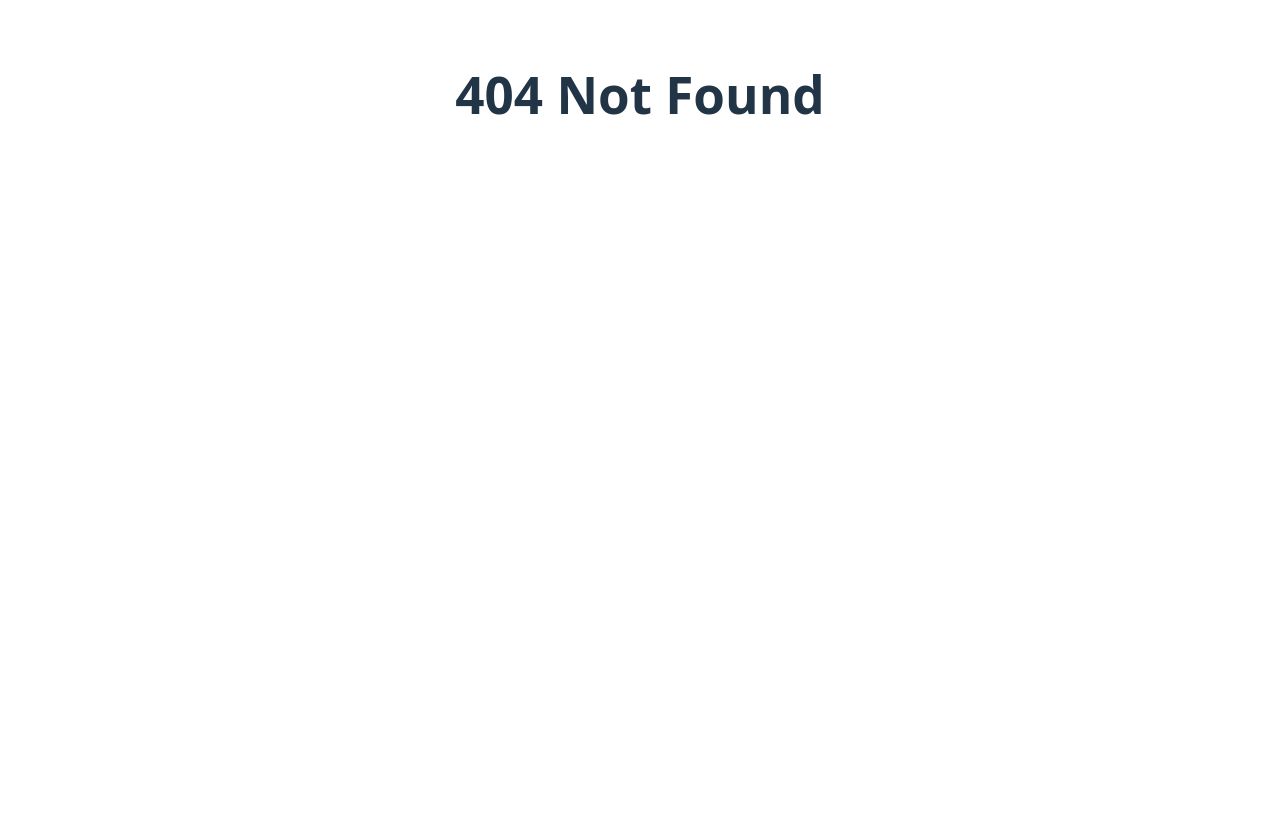
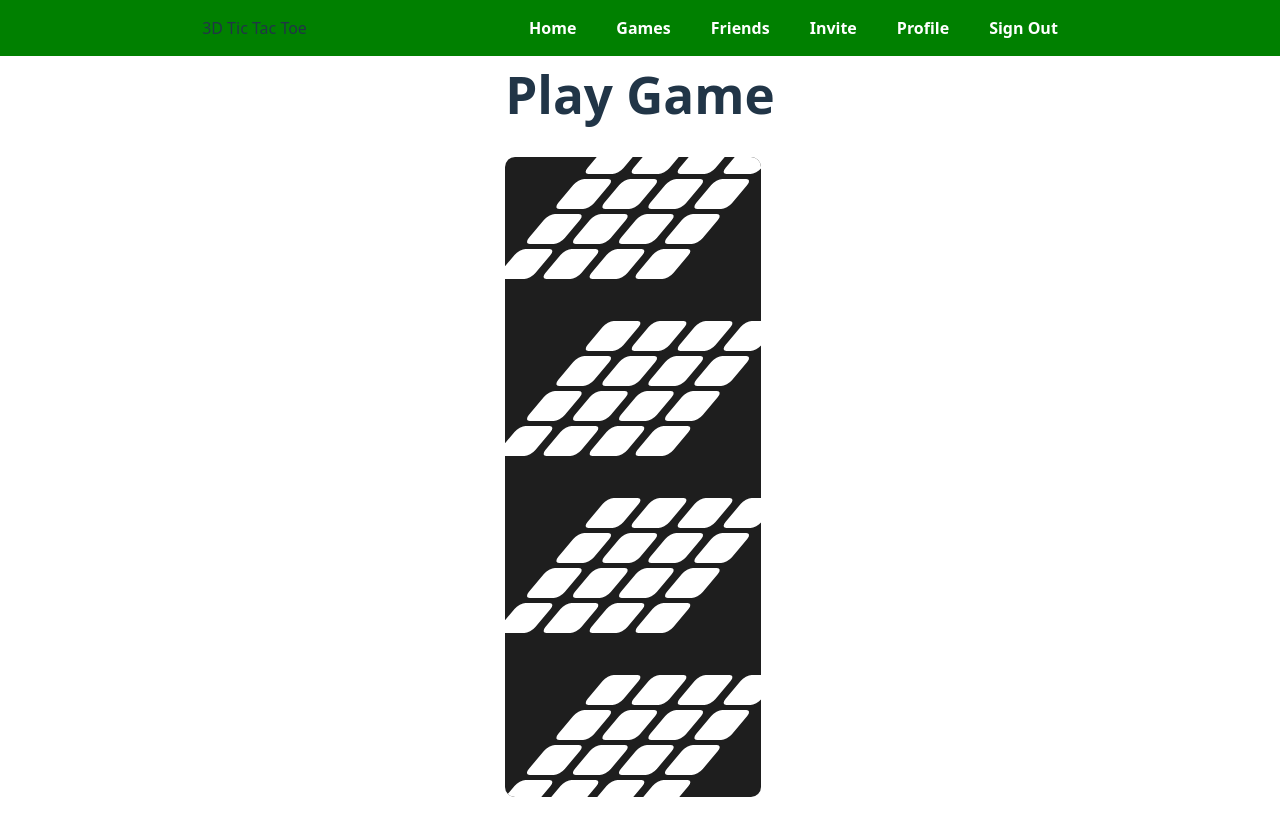
Before and after one commit to KorbinWeiler/3DTicTacToe, a React (Vite) app in the folder Client/: page /Game/1 in a window 1280 px wide. Before the commit this address had no page. Before the commit the page ends 800 px from the top, so only its background shows below. Built offline with nearby package versions, Linux system fonts and the light colour scheme.

Commit message:
feat(Client): implement PlayGamePage, add RestrictedRoute for game access control, and enhance GameBoard and GameButton components with improved styling and functionality

```diff
--- a/Client/src/App.jsx
+++ b/Client/src/App.jsx
@@ -2,18 +2,20 @@
 import LoginPage from './Pages/LoginPage'
 import {BrowserRouter as Router, Routes, Route} from 'react-router-dom'
 import {useState, createContext, useEffect} from 'react'
-import ProtectedRoute from './Components/ProtectedRoute';
+import ProtectedRoute from './Components/ProtectedRoute'; //ProtectedRoutes are used to protect routes that require authentication
+import RestrictedRoute from './Components/RestrictedRoute'; //RestrictedRoutes are used to restrict access based on certain conditions
 import HomePage from './Pages/HomePage';
 import RegistrationPage from './Pages/RegistrationPage';
 import ProfilePage from './Pages/ProfilePage';
 import InvitePage from './Pages/InvitePage';
 import FriendsPage from './Pages/FriendsPage';
 import GamesPage from './Pages/GamesPage';
+import PlayGamePage from './Pages/PlayGamePage';
 
 export const UserContext = createContext();
 
 function App() {
-  sessionStorage.setItem('user', JSON.stringify({name: 'PlayerOne', rank: 5, points: 1200 }));
+  sessionStorage.setItem('user', JSON.stringify({name: 'PlayerOne', rank: 5, points: 1200, gameID: '1' }));
   //const [token, setToken] = useState(sessionStorage.getItem('token'));
   const [token, setToken] = ("jafijajfoiajf")
   let user = JSON.parse(sessionStorage.getItem('user'));
@@ -39,6 +41,7 @@
           <Route path="/Invite" element={<ProtectedRoute><InvitePage /></ProtectedRoute>} />
           <Route path="/Friends" element={<ProtectedRoute><FriendsPage /></ProtectedRoute>} />
           <Route path="/Games" element={<ProtectedRoute><GamesPage /></ProtectedRoute>} />
+          <Route path="/Game/:gameID" element={<RestrictedRoute><PlayGamePage /></RestrictedRoute>} />
           <Route path="*" element={<h1>404 Not Found</h1>} />
         </Routes>
       </Router>
--- a/Client/src/Components/Game-Board-Components/GameBoard.jsx
+++ b/Client/src/Components/Game-Board-Components/GameBoard.jsx
@@ -1,20 +1,16 @@
 import { useEffect, createContext } from "react";
 import GameBoardDimension from "./GameBoardDimension";
+import "../../Styles/ComponentStyles.css";
 
 export const GameIDContext = createContext();
 
 export default function GameBoard({gameID}){
     // Board is generated in the format [z][x][y] so that each dimension can be easily sent to the GameButton component.
-    let board =[4][4][4];
-    for (let z = 0; z < 4; z++) {
-        board[z] = [];
-        for (let x = 0; x < 4; x++) {
-            board[z][x] = [];
-            for (let y = 0; y < 4; y++) {
-                board[z][x][y] = { value: "" }; // Initialize with empty values
-            }
-        }
-    }
+    let board = Array.from({ length: 4 }, () =>
+        Array.from({ length: 4 }, () =>
+            Array.from({ length: 4 }, () => ({ value: "" }))
+        )
+    ); // Initialize a 4x4x4 board
 
     useEffect(() => {
         // This would be replaced with an actual API call to fetch the game board based on game
@@ -23,12 +19,12 @@
 
     return (
         <div className="game-board">
-            <gameID.Provider ID={gameID}>
+            <GameIDContext.Provider value={gameID}>
                 <GameBoardDimension z={0} boardDimension={board[0]}/>
                 <GameBoardDimension z={1} boardDimension={board[1]}/>
                 <GameBoardDimension z={2} boardDimension={board[2]}/>
                 <GameBoardDimension z={3} boardDimension={board[3]}/>
-            </gameID.Provider>
+            </GameIDContext.Provider>
         </div>
     )
 }
--- a/Client/src/Components/Game-Board-Components/GameBoardDimension.jsx
+++ b/Client/src/Components/Game-Board-Components/GameBoardDimension.jsx
@@ -1,28 +1,34 @@
 import GameButton from "./GameButton";
+import "../../Styles/ComponentStyles.css";
 
 export default function GameBoardDimension({z, boardDimension}) {
-
+    console.log(`Rendering GameBoardDimension for z=${z}`, boardDimension);
     return (
-        <div className="game-board">
-            <GameButton x={0} y={0} z={z} value={boardDimension[0][0][z].value}/>
-            <GameButton x={1} y={0} z={z} value={boardDimension[1][0][z].value}/>
-            <GameButton x={2} y={0} z={z} value={boardDimension[2][0][z].value}/>
-            <GameButton x={3} y={0} z={z} value={boardDimension[3][0][z].value}/>
-
-            <GameButton x={0} y={1} z={z} value={boardDimension[0][1][z].value}/>
-            <GameButton x={1} y={1} z={z} value={boardDimension[1][1][z].value}/>
-            <GameButton x={2} y={1} z={z} value={boardDimension[2][1][z].value}/>
-            <GameButton x={3} y={1} z={z} value={boardDimension[3][1][z].value}/>
-
-            <GameButton x={0} y={2} z={z} value={boardDimension[0][2][z].value}/>
-            <GameButton x={1} y={2} z={z} value={boardDimension[1][2][z].value}/>
-            <GameButton x={2} y={2} z={z} value={boardDimension[2][2][z].value}/>
-            <GameButton x={3} y={2} z={z} value={boardDimension[3][2][z].value}/>
-
-            <GameButton x={0} y={3} z={z} value={boardDimension[0][3][z].value}/>
-            <GameButton x={1} y={3} z={z} value={boardDimension[1][3][z].value}/>
-            <GameButton x={2} y={3} z={z} value={boardDimension[2][3][z].value}/>
-            <GameButton x={3} y={3} z={z} value={boardDimension[3][3][z].value}/>
+        <div className="game-board-dimension">
+            <div className="dimension-label">
+            <GameButton x={0} y={0} z={z} value={boardDimension[0][0].value}/>
+            <GameButton x={1} y={0} z={z} value={boardDimension[1][0].value}/>
+            <GameButton x={2} y={0} z={z} value={boardDimension[2][0].value}/>
+            <GameButton x={3} y={0} z={z} value={boardDimension[3][0].value}/>
+            </div>
+            <div className="dimension-label">
+            <GameButton x={0} y={1} z={z} value={boardDimension[0][1].value}/>
+            <GameButton x={1} y={1} z={z} value={boardDimension[1][1].value}/>
+            <GameButton x={2} y={1} z={z} value={boardDimension[2][1].value}/>
+            <GameButton x={3} y={1} z={z} value={boardDimension[3][1].value}/>
+            </div>
+            <div className="dimension-label">
+            <GameButton x={0} y={2} z={z} value={boardDimension[0][2].value}/>
+            <GameButton x={1} y={2} z={z} value={boardDimension[1][2].value}/>
+            <GameButton x={2} y={2} z={z} value={boardDimension[2][2].value}/>
+            <GameButton x={3} y={2} z={z} value={boardDimension[3][2].value}/>
+            </div>
+            <div className="dimension-label">
+            <GameButton x={0} y={3} z={z} value={boardDimension[0][3].value}/>
+            <GameButton x={1} y={3} z={z} value={boardDimension[1][3].value}/>
+            <GameButton x={2} y={3} z={z} value={boardDimension[2][3].value}/>
+            <GameButton x={3} y={3} z={z} value={boardDimension[3][3].value}/>
+            </div>
         </div>
     );
 }
--- a/Client/src/Components/Game-Board-Components/GameButton.jsx
+++ b/Client/src/Components/Game-Board-Components/GameButton.jsx
@@ -1,5 +1,6 @@
-import { useState } from "react";
+import { useState, useContext } from "react";
 import { GameIDContext } from "./GameBoard";
+import "../../Styles/ComponentStyles.css";
 
 export default function GameButton({ x, y, z, value}){
     const { gameID } = useContext(GameIDContext);
@@ -12,7 +13,15 @@
         buttonClass += " o";
     }
 
+    function handleClick() {
+        if(value === "") {
+            // Simulate a move
+            const newValue = playValue === "X" ? "O" : "X";
+            console.log(`Game ID: ${gameID}, Move: (${x}, ${y}, ${z}) set to ${newValue}`);
+        }
+    }
+
     return (
-        <button className={buttonClass}></button>
+        <button className={buttonClass} onClick={handleClick}></button>
     );
 }
--- /dev/null
+++ b/Client/src/Components/RestrictedRoute.jsx
@@ -0,0 +1,15 @@
+import { Navigate } from "react-router-dom";
+import { useContext } from "react";
+import { UserContext } from "../App";
+import ProtectedRoute from "./ProtectedRoute";
+
+export default function RestrictedRoute({ children}) {
+    const { User } = useContext(UserContext);
+
+    // Check if the user has the required authentication method
+    if (User.gameID === undefined || User.gameID === null) {
+        return <Navigate to="/Home" replace />;
+    }
+
+    return (<ProtectedRoute>{children}</ProtectedRoute> );
+}
--- a/Client/src/Pages/PlayGamePage.jsx
+++ b/Client/src/Pages/PlayGamePage.jsx
@@ -1,8 +1,12 @@
+import GameBoard from "../Components/Game-Board-Components/GameBoard";
+import Navbar from "../Components/Navbar";
+
 export default function PlayGamePage() {
     return (
         <div className="play-game-page">
+            <Navbar />
             <h1>Play Game</h1>
-            {/* Game logic and components will go here */}
+            <GameBoard gameID={"1"}/>
         </div>
     );
 }
--- a/Client/src/Styles/ComponentStyles.css
+++ b/Client/src/Styles/ComponentStyles.css
@@ -63,3 +63,68 @@
     justify-content: center;
     overflow: auto;
 }
+
+.game-board {
+    display: flex;
+    flex-direction: column;
+    align-items: center;
+    justify-content: center;
+    width: 20vw;
+    height: 80vh;
+    overflow: hidden;
+    background-color: #1e1e1e;
+    border-radius: 10px;
+}
+
+.game-board-dimension {
+    justify-content: center;
+}
+
+.game-button{
+    width: 30px;
+    height: 30px;
+    align-items: center;
+    justify-content: center;
+    background-color: white;
+}
+
+.dimension-label{
+    margin: 5px;
+}
+
+
+.game-board-dimension{
+  width: calc(var(--boardSize) * 0.66);
+  height: calc(var(--boardSize) * 0.33);
+  max-width: 15rem;
+  margin: 1rem;
+  justify-self: center;
+  justify-items: center;
+  transform: skew(-40deg);
+  transition-duration: .3s;
+
+  .square{
+    height: .5rem;
+    width: 1rem;
+    margin: 3px;
+    transition-duration: .3s;
+  }
+}
+
+.game-board-dimension:hover{
+  transition-duration: .5s;
+  transform: skew(0deg);
+  height: var(--boardSize);
+  width: var(--boardSize);
+  margin: 1rem;
+  margin-bottom: -1rem;
+  margin-top: -1rem;
+
+  .square{
+    transition-delay: .2s;
+    height: 3rem;
+    width: 3rem;
+    margin: 10px;
+    transition-duration: .5s;
+  }
+}
```
